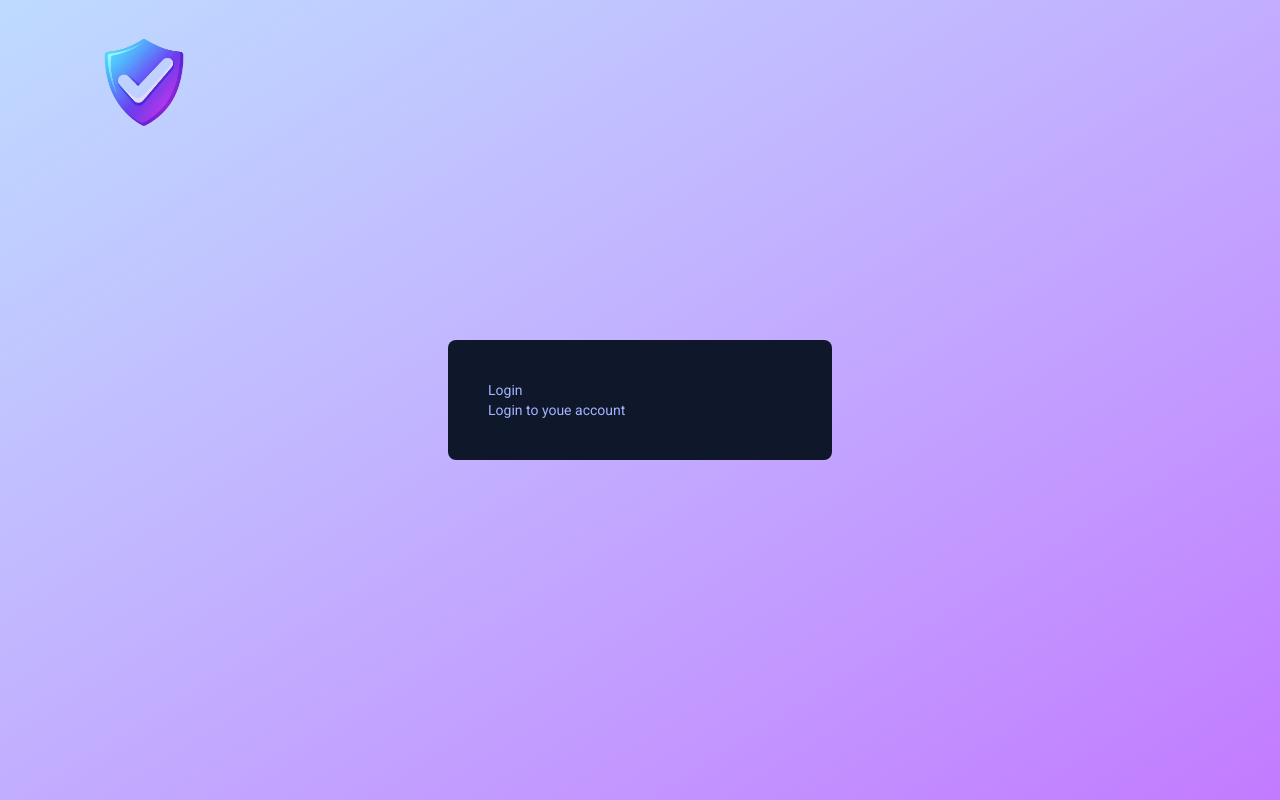
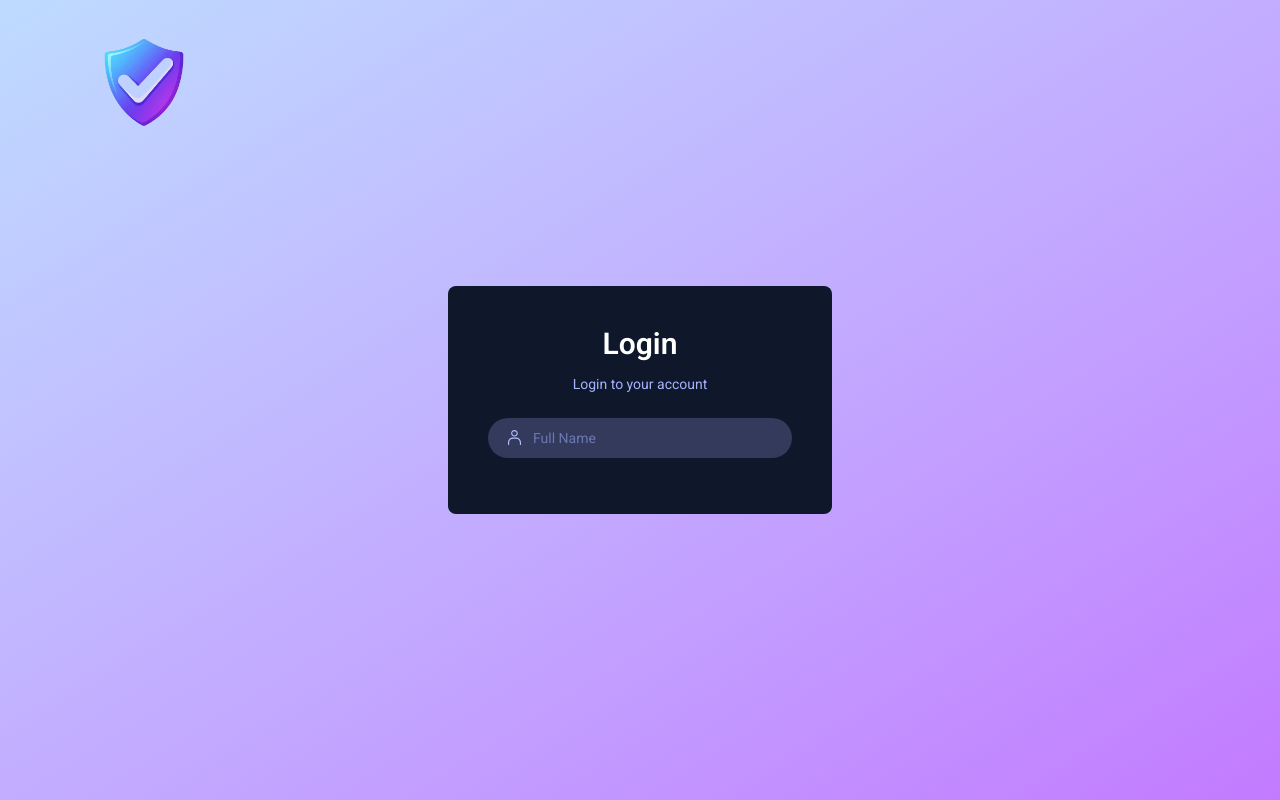
Before and after one commit to HasibCoderLab/mern-auth-2.0, a React (Vite) app in the folder client/: page /login in a window 1280 px wide. Built offline with nearby package versions, Linux system fonts and the light colour scheme.

Commit message:
text -input

```diff
--- a/client/src/pages/Login.jsx
+++ b/client/src/pages/Login.jsx
@@ -9,12 +9,19 @@ const Login = () => {
       className='absolute left-5 sm:left-20 top-5 w-28 sm:w-32 cursor-pointer'
       src={assets.logo1} alt="" />
       <div className=" bg-slate-900 p-10 rounded-lg text-indigo-300 w-full sm:w-96 text-sm">
-        <h2>{state === 'Sign Up' ? 'Create Account'  : 'Login'}</h2>
-        <p>{state === 'Sign Up' ? 'Create your account'  : 'Login to youe account'}</p>
+        <h2 className='text-3xl font-semibold text-white text-center mb-3'>{state === 'Sign Up' ? 'Create Account'  : 'Login'}</h2>
+
+        <p className='text-center text-sm mb-6'>{state === 'Sign Up' ? 'Create your account'  : 'Login to your account'}</p>
         {/*  Form Section */}
-       <div className="">
-         <form action=""></form>
+
+         <form action="">
+       <div className="mb-4 flex place-items-center gap-3 w-full px-5 py-2.5 rounded-full bg-[#333A5C]">
+<img src={assets.person_icon} alt="" />
+<input
+className='bg-transparent boutline-none'
+type="text"  placeholder='Full Name' required />
        </div>
+         </form>
       </div>
     </div>
   )
```
